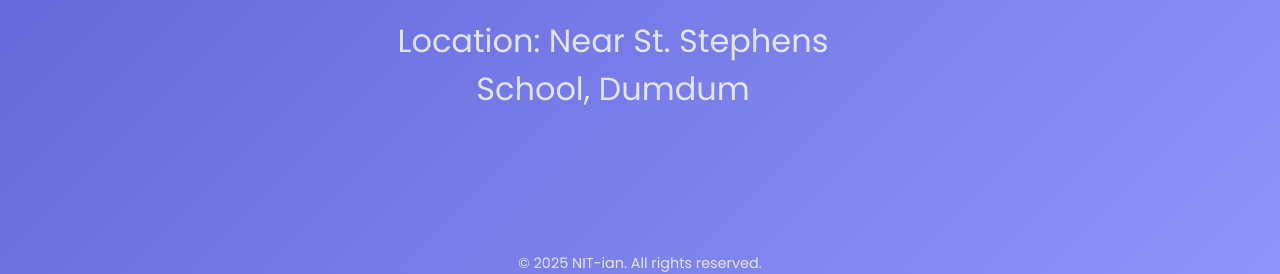
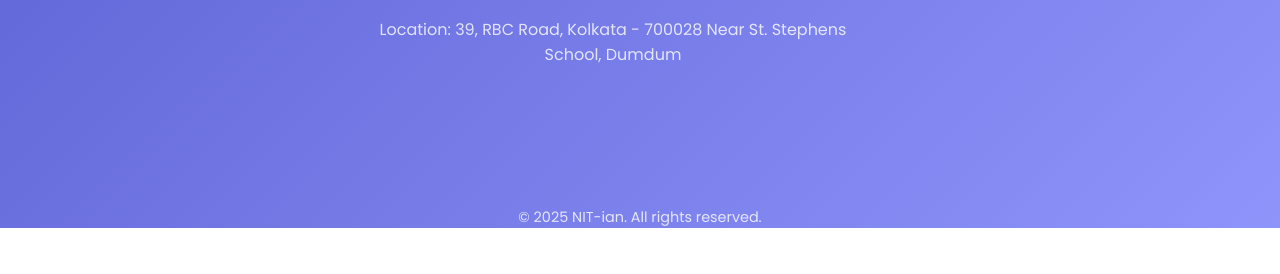
Before and after one commit to kalyanbhowmick1977/courses, a plain HTML site: page index.html in a window 1280 px wide. Shown: the part 763-1037 px from the top of the page. After the commit the page ends 991 px from the top, so only its background shows below. Drawn offline with Linux system fonts and the light colour scheme.

Commit message:
Update index.html

```diff
--- a/index.html
+++ b/index.html
@@ -57,7 +57,7 @@
 
     .location {
       margin-top: 20px;
-      font-size: 2rem;
+      font-size: 1rem;
       color: #ffffffcc;
 
     }
@@ -87,7 +87,7 @@
     <p>Class VIII TO XII AND JEE</p>
     <p>Quality Education at Affordable Fees by NIT ian </p>
     <a href="mailto:rect10@yahoo.com" class="btn">Contact /WhatsApp: 7278171451</a>
-    <div class="location">Location: Near St. Stephens School, Dumdum</div>
+    <div class="location">Location: 39, RBC Road, Kolkata - 700028 Near St. Stephens School, Dumdum</div>
   </div>
   <footer>&copy; 2025 NIT-ian. All rights reserved.</footer>
 </body>
```
